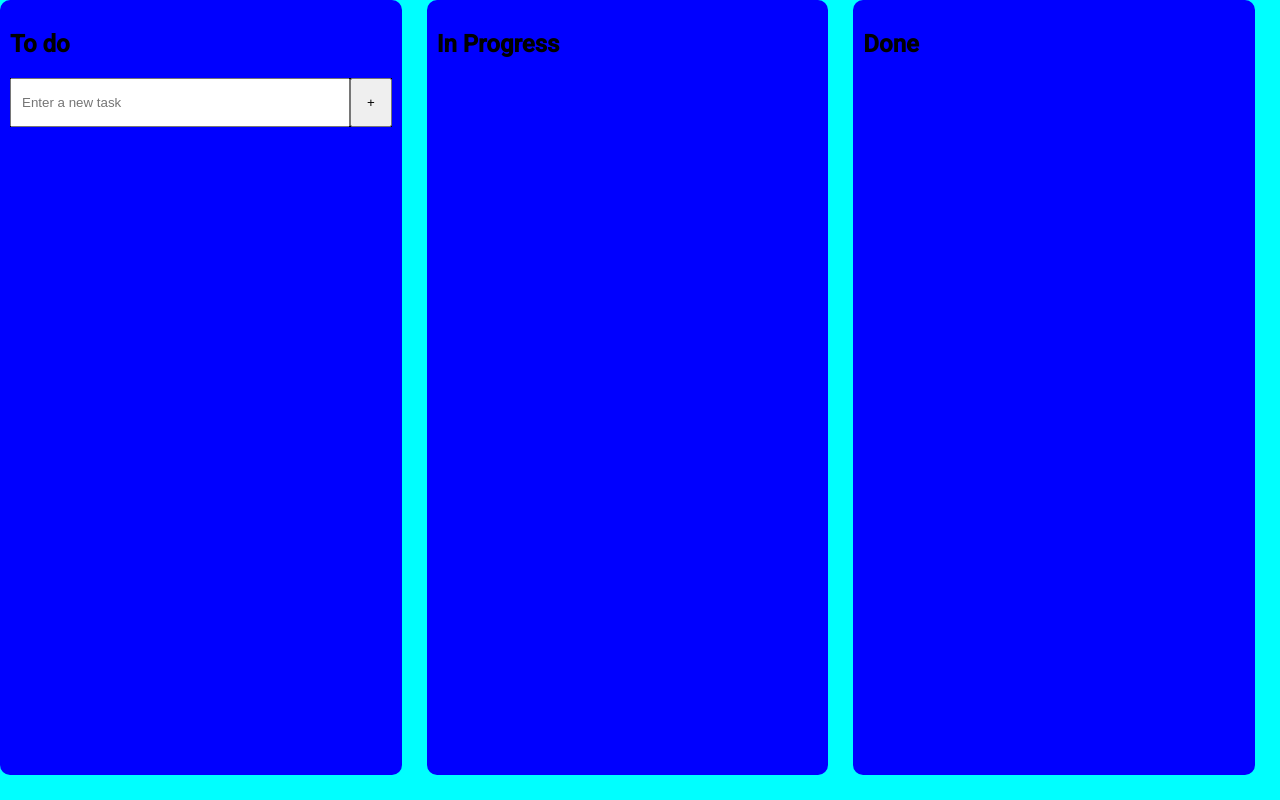
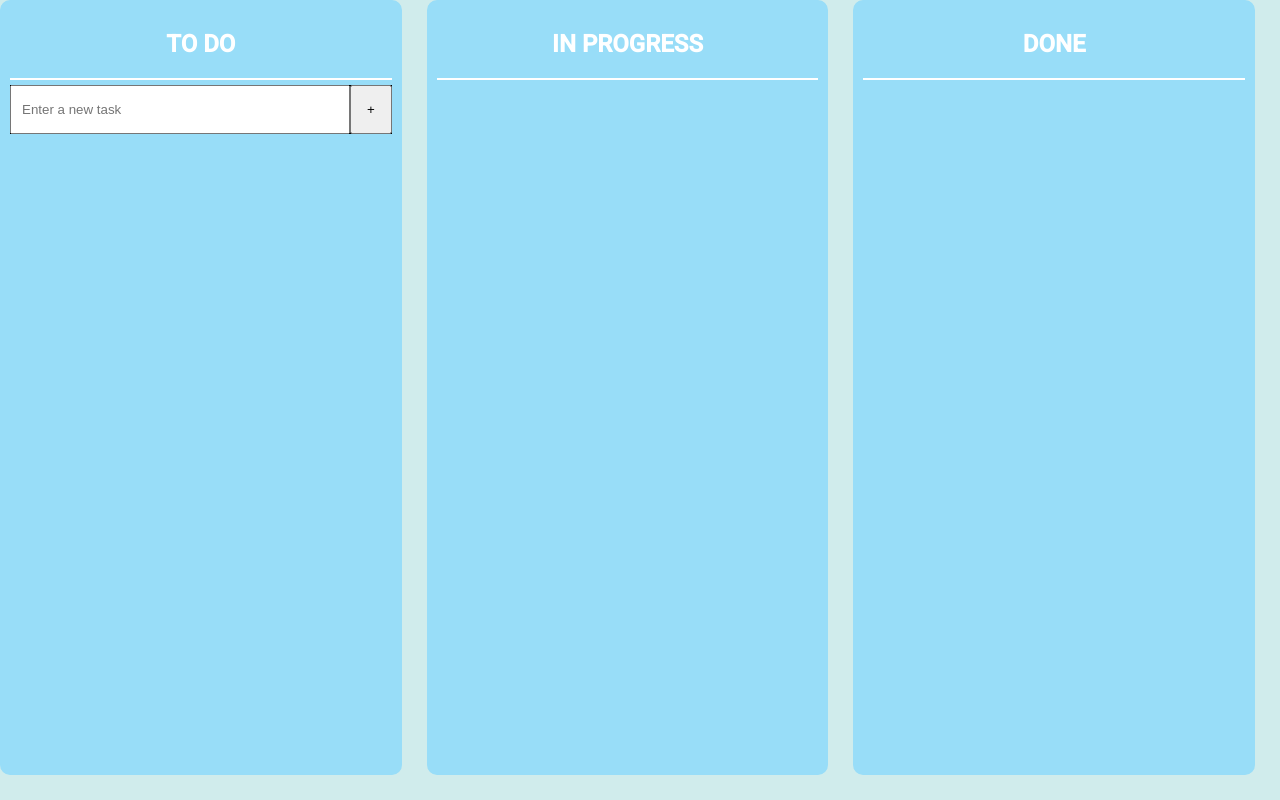
Before and after one commit to RhodCoding/KanbaKO, an Angular app: page / in a window 1280 px wide. Built offline with nearby package versions, Linux system fonts and the light colour scheme.

Commit message:
Improve Css Design

```diff
--- a/src/app/todo/app.component.css
+++ b/src/app/todo/app.component.css
@@ -1,7 +1,11 @@
-.whole-container {
+body {
+  padding: 0;
+  margin: 0;
+}
+.whole-container{
   display: flex;
   flex-direction: row;
-  background-color: aqua;
+  background-color: rgb(208, 236, 236);
   justify-content: center;
   width: 100%;
   height: 100%;
@@ -12,7 +16,7 @@
   margin: 0 25px 25px 0;
   display: inline-block;
   vertical-align: top;
-  background-color: blue;
+  background-color: rgb(152, 221, 248);
   padding: 10px;
   border-radius: 10px;
   display: flex;
@@ -86,3 +90,22 @@
   background-color: white;
   cursor: pointer;
 }
+.title {
+  display: flex;
+  justify-content: center;
+  text-transform: uppercase;
+  color: white;
+  border-bottom: white 2px solid;
+  margin-bottom: 5px;
+}
+.date {
+  color: rgb(86, 86, 252);
+}
+.date-delete {
+  display: flex;
+  flex-direction: column;
+
+  p {
+    color: blue;
+  }
+}
--- a/src/app/todo/app.component.html
+++ b/src/app/todo/app.component.html
@@ -2,7 +2,9 @@
 
   <!-- To Do Column -->
   <div class="box-container">
-    <h2>To do</h2>
+    <div class="title">
+     <h2>To do</h2>
+    </div>
     <!-- Input field for adding new task -->
     <div class="add-task">
       <input [(ngModel)]="newTask" placeholder="Enter a new task" />
@@ -18,14 +20,19 @@
       (cdkDropListDropped)="drop($event)">
       <div *ngFor="let item of todo; let i = index" class="example-box" cdkDrag>
         {{ item }}
+      <div class="date-delete">
         <button (click)="deleteTask(todo, i)" class="delete">DELETE</button> <!-- Delete button for To do tasks -->
+        <p>{{ finalString }}</p>
+      </div>
       </div>
     </div>
   </div>
 
   <!-- In Progress Column -->
   <div class="box-container">
-    <h2>In Progress</h2>
+    <div class="title">
+      <h2>In Progress</h2>
+     </div>
     <div
       cdkDropList
       #inProgressList="cdkDropList"
@@ -35,14 +42,19 @@
       (cdkDropListDropped)="drop($event)">
       <div *ngFor="let item of inProgress; let i = index" class="example-box" cdkDrag>
         {{ item }}
-        <button (click)="deleteTask(inProgress, i)" class="delete">DELETE</button> <!-- Delete button for In Progress tasks -->
+        <div class="date-delete">
+          <button (click)="deleteTask(todo, i)" class="delete">DELETE</button> <!-- Delete button for To do tasks -->
+          <p>{{ finalString }}</p>
+        </div>
       </div>
     </div>
   </div>
 
   <!-- Done Column -->
   <div class="box-container">
-    <h2>Done</h2>
+    <div class="title">
+      <h2>Done</h2>
+     </div>
     <div
       cdkDropList
       #doneList="cdkDropList"
@@ -52,7 +64,10 @@
       (cdkDropListDropped)="drop($event)">
       <div *ngFor="let item of done; let i = index" class="example-box" cdkDrag>
         {{ item }}
-        <button (click)="deleteTask(done, i)" class="delete">DELETE</button> <!-- Delete button for Done tasks -->
+        <div class="date-delete">
+          <button (click)="deleteTask(todo, i)" class="delete">DELETE</button> <!-- Delete button for To do tasks -->
+          <p>{{ finalString }}</p>
+        </div>
       </div>
     </div>
   </div>
--- a/src/app/todo/app.component.ts
+++ b/src/app/todo/app.component.ts
@@ -20,6 +20,12 @@ export class AppComponent {
   inProgress: string[] = [];
   done: string[] = [];
   newTask: string = '';
+  finalString: string;  // Holds the formatted date or any string
+
+  constructor() {
+    let currentDate = new Date();
+    this.finalString = currentDate.toLocaleDateString();  // Example: '10/1/2024'
+  }
 
   drop(event: CdkDragDrop<string[]>) {
     if (event.previousContainer === event.container) {
```
